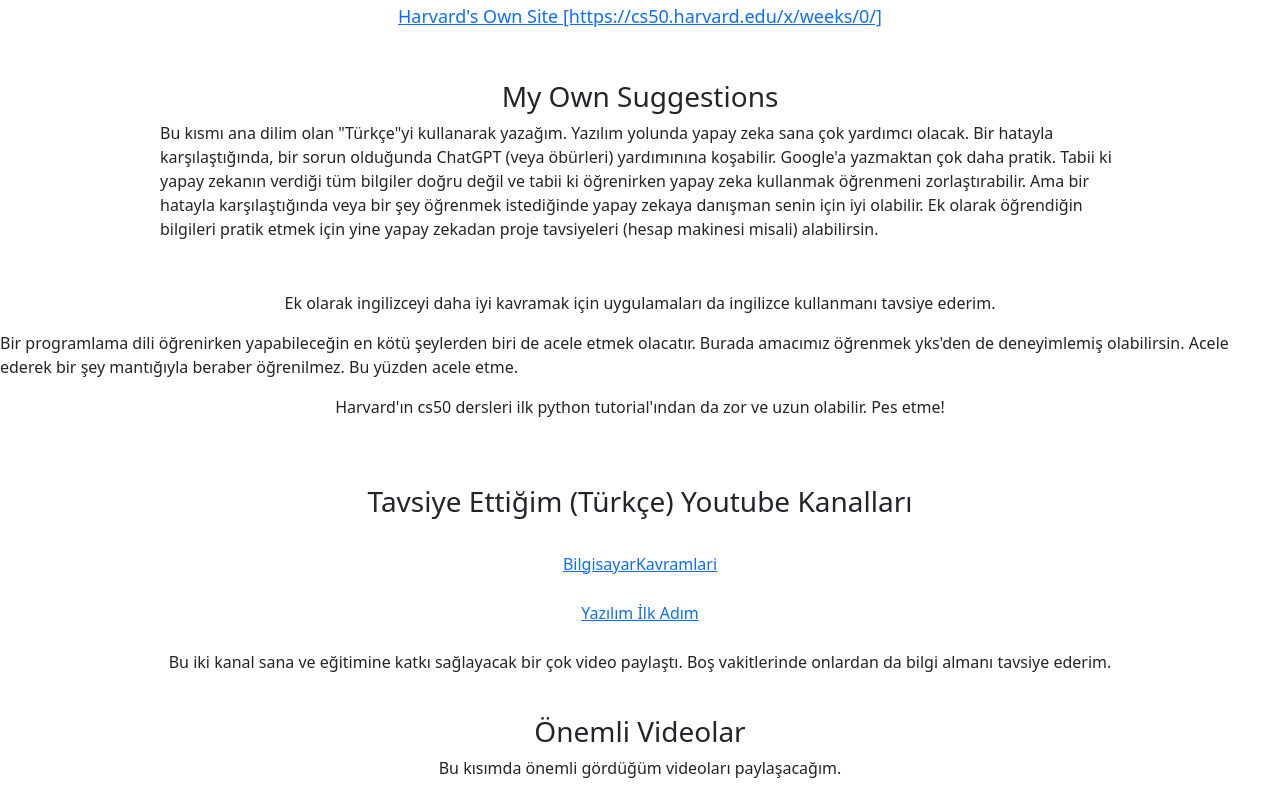
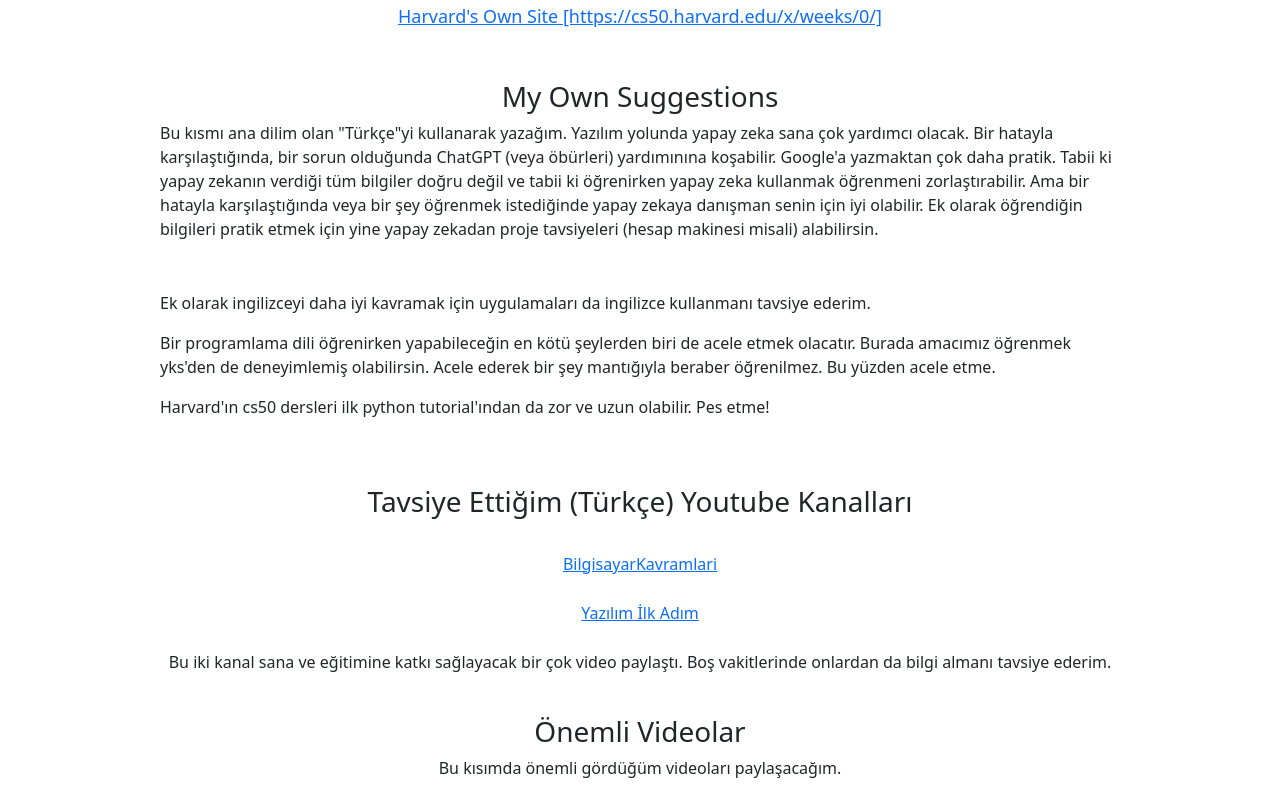
Before and after one commit to iyiinsan5555/PythonRoadmap, a plain HTML site: page helpPage.html in a window 1280 px wide. Shown: the part 979-1772 px from the top of the page. Drawn offline with nearby package versions, Linux system fonts and the light colour scheme; grey boxes are pictures that could not be loaded.

Commit message:
Fixed bug

```diff
--- a/helpPage.html
+++ b/helpPage.html
@@ -56,11 +56,11 @@
                 Tabii ki yapay zekanın verdiği tüm bilgiler doğru değil ve tabii ki öğrenirken yapay zeka kullanmak öğrenmeni zorlaştırabilir. Ama bir hatayla karşılaştığında veya bir şey öğrenmek istediğinde yapay zekaya danışman senin için iyi olabilir.
                 Ek olarak öğrendiğin bilgileri pratik etmek için yine yapay zekadan proje tavsiyeleri (hesap makinesi misali) alabilirsin.
             </p>
-            <p>
+            <p style="width: 75%;">
                 Ek olarak ingilizceyi daha iyi kavramak için uygulamaları da ingilizce kullanmanı tavsiye ederim.
             </p>
-            <p>Bir programlama dili öğrenirken yapabileceğin en kötü şeylerden biri de acele etmek olacatır. Burada amacımız öğrenmek yks'den de deneyimlemiş olabilirsin. Acele ederek bir şey mantığıyla beraber öğrenilmez. Bu yüzden acele etme.</p>
-            <p>Harvard'ın cs50 dersleri ilk python tutorial'ından da zor ve uzun olabilir. Pes etme!</p>
+            <p style="width: 75%;">Bir programlama dili öğrenirken yapabileceğin en kötü şeylerden biri de acele etmek olacatır. Burada amacımız öğrenmek yks'den de deneyimlemiş olabilirsin. Acele ederek bir şey mantığıyla beraber öğrenilmez. Bu yüzden acele etme.</p>
+            <p style="width: 75%;">Harvard'ın cs50 dersleri ilk python tutorial'ından da zor ve uzun olabilir. Pes etme!</p>
         </div>
 
         <div class="center-div" style="margin-top: 50px; margin-bottom: 25px;">
```
